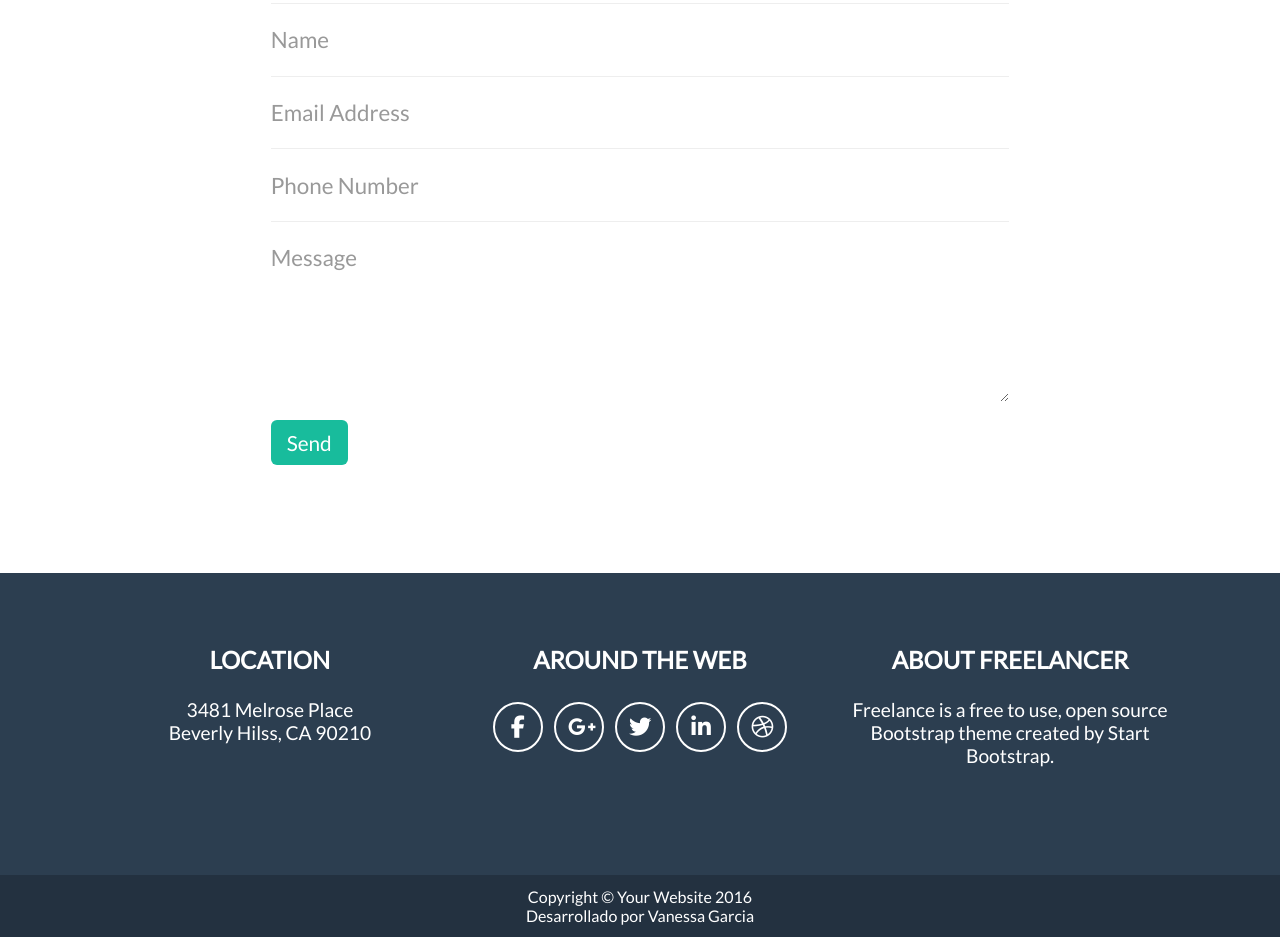
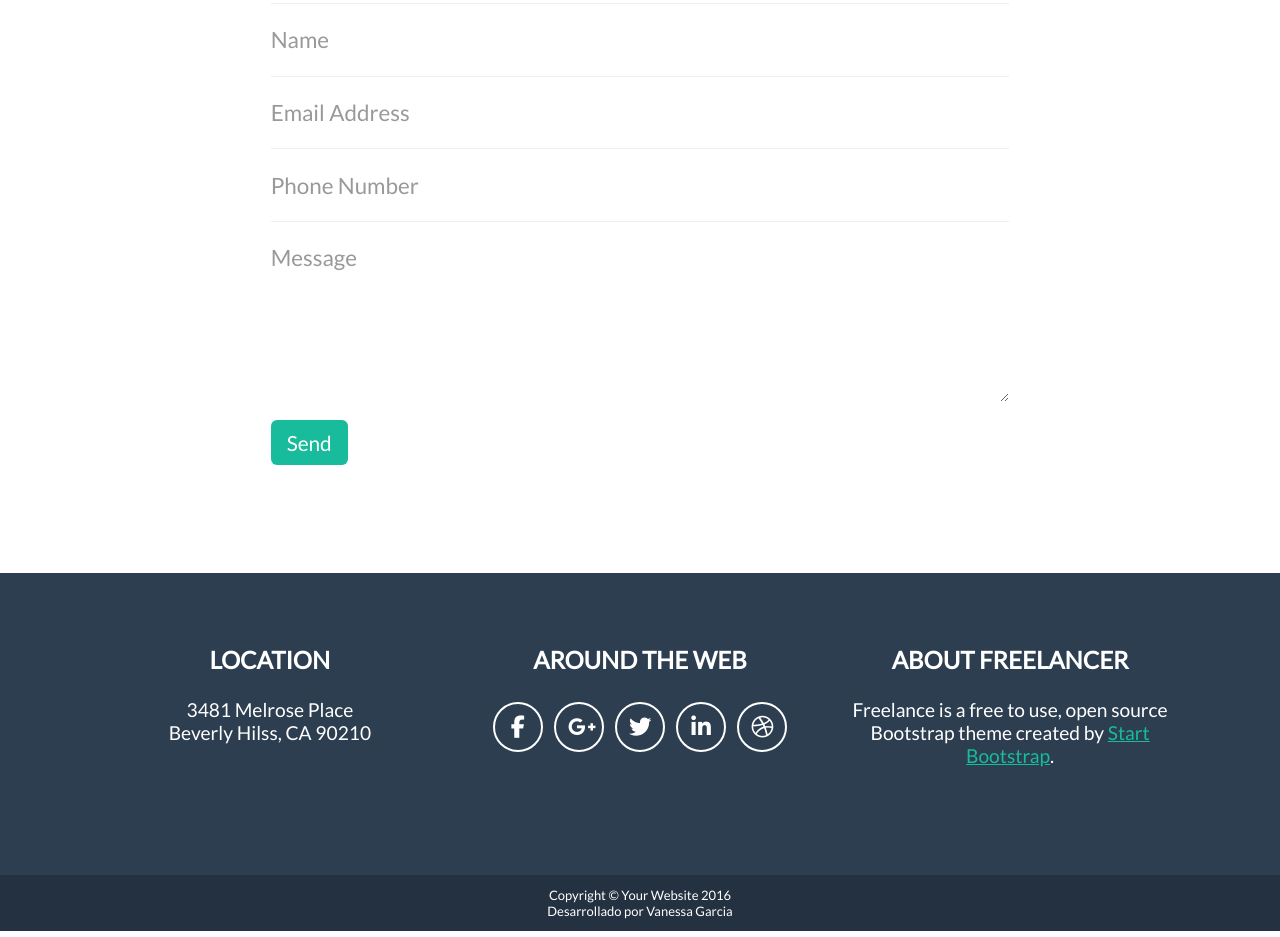
Before and after one commit to vanegarciay/freelancer-laboratoria, a plain HTML site: page index.html in a window 1280 px wide. Shown: the part 2415-3352 px from the top of the page. Drawn offline with Linux system fonts and the light colour scheme.

Commit message:
arreglos en css footer

```diff
--- a/css/main.css
+++ b/css/main.css
@@ -160,6 +160,7 @@ section {
 #footer {
     background-color: #233140;
     color: white;
+    font-size: 13px;
 }
 
 .gris {
@@ -302,12 +303,17 @@ input::placeholder, textarea::placeholder{
     height: 50px;
     font-size: 1.4em;
     transition: 0.8s;
+    cursor: pointer;
 }
 
 #section-social i:hover {
     background-color: whitesmoke;
     color: #128f76;
     transition: 0.8s;
+}
+
+#section-social a {
+    color: #18BC9C;
 }
 
 
--- a/index.html
+++ b/index.html
@@ -115,7 +115,7 @@
             </div>
             <div class="col-4">
                 <h1>ABOUT FREELANCER</h1>
-                <p>Freelance is a free to use, open source Bootstrap theme created by Start Bootstrap.</p>
+                <p>Freelance is a free to use, open source Bootstrap theme created by <a href="https://startbootstrap.com/" target="_blank">Start Bootstrap</a>.</p>
             </div>
         </section>
         <!-- Aca va la info dinamica con JS -->
```
